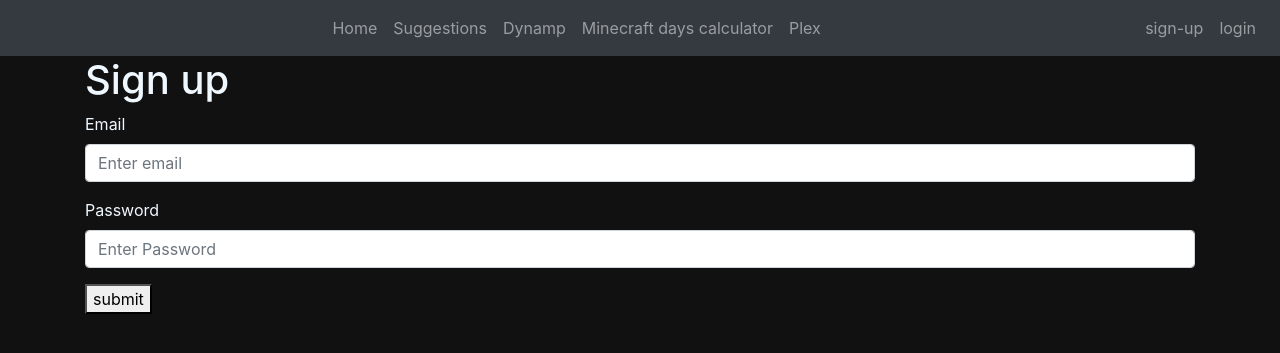
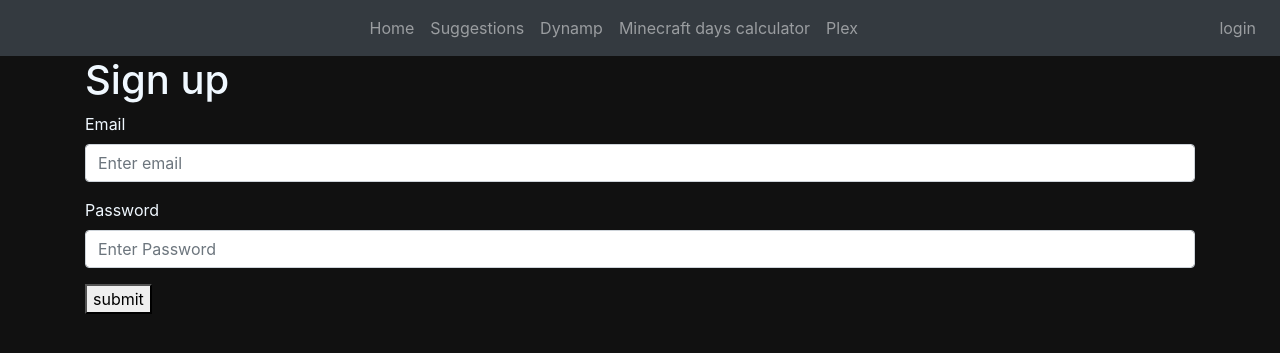
Before and after one commit to SYLater/laternerd-website, a Flask app: page /sign-up in a window 1280 px wide. Shown: the top 353 px of the page. Run offline with Flask 2, Linux system fonts and the light colour scheme; some libraries are stand-ins or nearby versions.

Commit message:
Update base.html

```diff
--- a/website/templates/base.html
+++ b/website/templates/base.html
@@ -49,7 +49,7 @@
           {% if user.is_authenticated %}
           <a class="nav-item nav-link" id="logout" href="/logout">logout</a>
           {% else %}
-          <a class="nav-item nav-link" id="sign-up" href="/sign-up">sign-up</a>
+          <!-- <a class="nav-item nav-link" id="sign-up" href="/sign-up">sign-up</a> -->
           <a class="nav-item nav-link" id="login" href="/login">login</a>
           {% endif %}
         </div>
```
